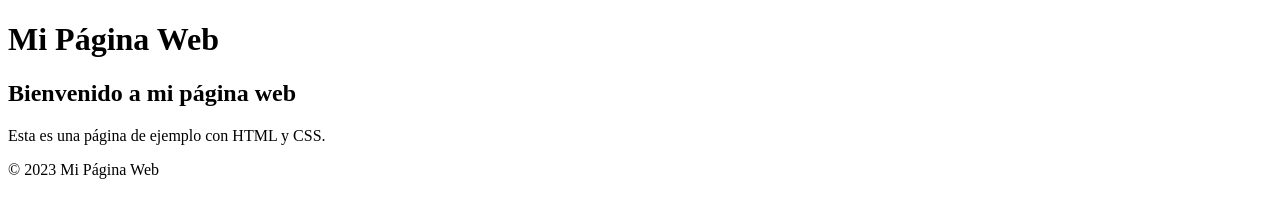
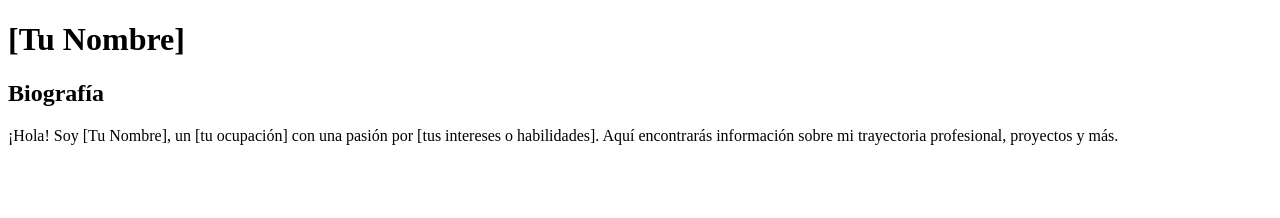
Before and after one commit to Regina-de-Jesus/mi-primera-p-gina-web, a plain HTML site: page index.html in a window 1280 px wide. Drawn offline with Linux system fonts and the light colour scheme.

Commit message:
Update index.html

```diff
--- a/index.html
+++ b/index.html
@@ -3,23 +3,25 @@
 <head>
     <meta charset="UTF-8">
     <meta name="viewport" content="width=device-width, initial-scale=1.0">
-    <link rel="stylesheet" type="text/css" href="styles.css">
-    <title>Mi Página Web</title>
+    <title>Mi Portafolio</title>
 </head>
 <body>
-
     <header>
-        <h1>Mi Página Web</h1>
+        <h1>[Tu Nombre]</h1>
     </header>
 
     <main>
-        <h2>Bienvenido a mi página web</h2>
-        <p>Esta es una página de ejemplo con HTML y CSS.</p>
+        <section>
+            <h2>Biografía</h2>
+            <p>
+                ¡Hola! Soy [Tu Nombre], un [tu ocupación] con una pasión por [tus intereses o habilidades].
+                Aquí encontrarás información sobre mi trayectoria profesional, proyectos y más.
+            </p>
+        </section>
+
+        <!-- Agrega más secciones según sea necesario -->
+
     </main>
-
-    <footer>
-        <p>&copy; 2023 Mi Página Web</p>
-    </footer>
 
 </body>
 </html>
```
